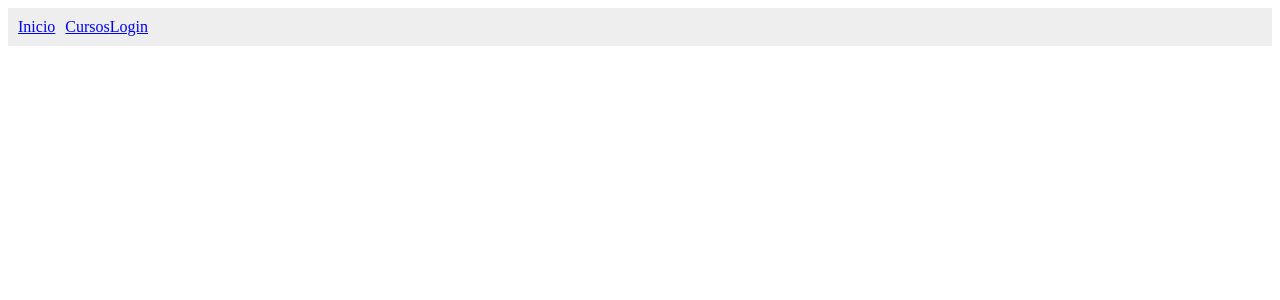
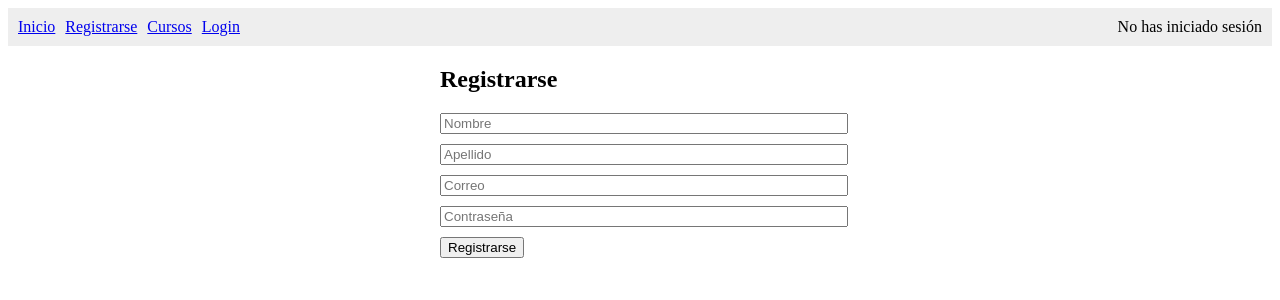
Before and after one commit to MildredC1/EduMarket-, a React app in the folder frontend/: page /registro in a window 1280 px wide. Before the commit this address had no page. Shown: the top 300 px of the page. Built offline with nearby package versions, Linux system fonts and the light colour scheme; the HTML template or start-up script is replaced by a standard one.

Commit message:
Se agrego formulario de registro, modificando tambien el navbar para que me guarde el rol y el nombre de la persona logueada

```diff
--- a/frontend/src/App.jsx
+++ b/frontend/src/App.jsx
@@ -3,7 +3,9 @@ import { BrowserRouter, Routes, Route } from 'react-router-dom';
 import Navbar from './components/Navbar.jsx';
 import Inicio from './pages/Inicio.jsx';
 import Cursos from './pages/Cursos.jsx';
+import Registro from './pages/Registro.jsx';
 import Login from './pages/Login.jsx';
+
 
 
 export default function App() {
@@ -14,6 +16,7 @@ export default function App() {
         <Route path="/" element={<Inicio />} />
         <Route path="/cursos" element={<Cursos />} />
         <Route path="/login" element={<Login />} />
+        <Route path="/registro" element={<Registro />} />
       </Routes>
     </BrowserRouter>
   );
--- a/frontend/src/components/Navbar.jsx
+++ b/frontend/src/components/Navbar.jsx
@@ -1,11 +1,24 @@
 import { Link } from 'react-router-dom';
+import { useAuth } from '../context/auth.hook';
 
 export default function Navbar() {
+  const { user, logout } = useAuth();
+
   return (
-    <nav style={{ padding: '10px', background: '#eee' }}>
-      <Link to="/" style={{ marginRight: '10px' }}>Inicio</Link>
+    <nav style={{ padding: '10px', background: '#eee', display: 'flex', gap: '10px' }}>
+      <Link to="/">Inicio</Link>
+      <Link to="/registro">Registrarse</Link>
       <Link to="/cursos">Cursos</Link>
       <Link to="/login">Login</Link>
+
+      {user ? (
+        <span style={{ marginLeft: 'auto' }}>
+          Bienvenido <strong>{user.nombre}</strong> ({user.rol})
+          <button onClick={logout} style={{ marginLeft: '10px' }}>Salir</button>
+        </span>
+      ) : (
+        <span style={{ marginLeft: 'auto' }}>No has iniciado sesión</span>
+      )}
     </nav>
   );
 }
--- a/frontend/src/context/AuthContext.jsx
+++ b/frontend/src/context/AuthContext.jsx
@@ -4,11 +4,11 @@ import { AuthContext } from './auth.hook.js';
 export function AuthProvider({ children }) {
   const [user, setUser] = useState(null);
 
-  const login = (correo, rol) => setUser({ correo, rol });
+  const login = (correo, rol,nombre) => setUser({ correo, rol,nombre });
 
   const logout = () => {
     setUser(null);
-    fetch('/api/logout', { method: 'POST', credentials: 'include' });
+    fetch('/api/auth/logout', { method: 'POST', credentials: 'include' });
   };
 
   return (
--- a/frontend/src/pages/Login.jsx
+++ b/frontend/src/pages/Login.jsx
@@ -21,7 +21,7 @@ export default function Login() {
         method: 'POST',
         headers: { 'Content-Type': 'application/json' },
         body: JSON.stringify({ correo, contrasena }),
-        credentials: 'include' // importante para que se guarden las cookies
+        credentials: 'include' // las cookies
       });
       const data = await res.json();
 
@@ -31,7 +31,7 @@ export default function Login() {
       }
 
       // Guardar usuario en contexto
-      login(data.usuario.correo, data.usuario.rol);
+      login(data.usuario.correo, data.usuario.rol, data.usuario.nombre);
 
       setMensaje(data.mensaje);
       navigate('/'); // redirige al inicio
--- /dev/null
+++ b/frontend/src/pages/Registro.jsx
@@ -0,0 +1,101 @@
+import { useState } from 'react';
+import { useNavigate } from 'react-router-dom';
+import { useAuth } from '../context/auth.hook';
+
+export default function Registrarse() {
+  const { login } = useAuth();
+  const navigate = useNavigate();
+
+  const [form, setForm] = useState({
+    nombre: '',
+    apellido: '',
+    correo: '',
+    contrasena: ''
+  });
+  const [error, setError] = useState('');
+  const [mensaje, setMensaje] = useState('');
+
+  const handleChange = e => {
+    setForm({ ...form, [e.target.name]: e.target.value });
+  };
+
+  const handleSubmit = async e => {
+    e.preventDefault();
+    setError('');
+    setMensaje('');
+
+    try {
+      const res = await fetch('/api/auth/registrarse', {
+        method: 'POST',
+        headers: { 'Content-Type': 'application/json' },
+        body: JSON.stringify(form),
+        credentials: 'include'
+      });
+
+      const data = await res.json();
+
+      if (!res.ok) {
+        throw new Error(data.error || 'Error en el registro');
+      }
+
+      setMensaje(data.mensaje);
+
+      // backend devuelve usuario, guardamos en contexto
+      if (data.usuario) {
+        login(data.usuario.correo, data.usuario.rol,data.usuario.nombre);
+      }
+
+      navigate('/'); // directo al inicio
+    } catch (err) {
+      setError(err.message);
+    }
+  };
+
+  return (
+    <div style={{ maxWidth: '400px', margin: 'auto' }}>
+      <h2>Registrarse</h2>
+      <form onSubmit={handleSubmit}>
+        <input
+          type="text"
+          name="nombre"
+          placeholder="Nombre"
+          value={form.nombre}
+          onChange={handleChange}
+          required
+          style={{ display: 'block', marginBottom: '10px', width: '100%' }}
+        />
+        <input
+          type="text"
+          name="apellido"
+          placeholder="Apellido"
+          value={form.apellido}
+          onChange={handleChange}
+          required
+          style={{ display: 'block', marginBottom: '10px', width: '100%' }}
+        />
+        <input
+          type="email"
+          name="correo"
+          placeholder="Correo"
+          value={form.correo}
+          onChange={handleChange}
+          required
+          style={{ display: 'block', marginBottom: '10px', width: '100%' }}
+        />
+        <input
+          type="password"
+          name="contrasena"
+          placeholder="Contraseña"
+          value={form.contrasena}
+          onChange={handleChange}
+          required
+          style={{ display: 'block', marginBottom: '10px', width: '100%' }}
+        />
+        <button type="submit">Registrarse</button>
+      </form>
+
+      {error && <p style={{ color: 'red' }}>{error}</p>}
+      {mensaje && <p style={{ color: 'green' }}>{mensaje}</p>}
+    </div>
+  );
+}
```
Also changed, not shown: 1 other file (tests, documents, lock files or other folders).
